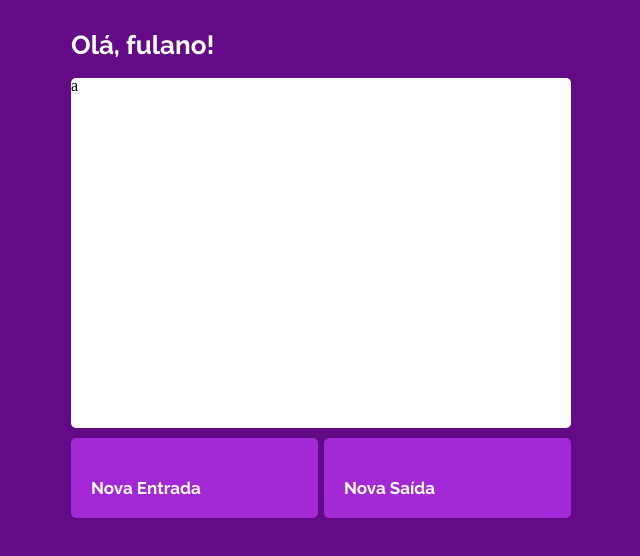
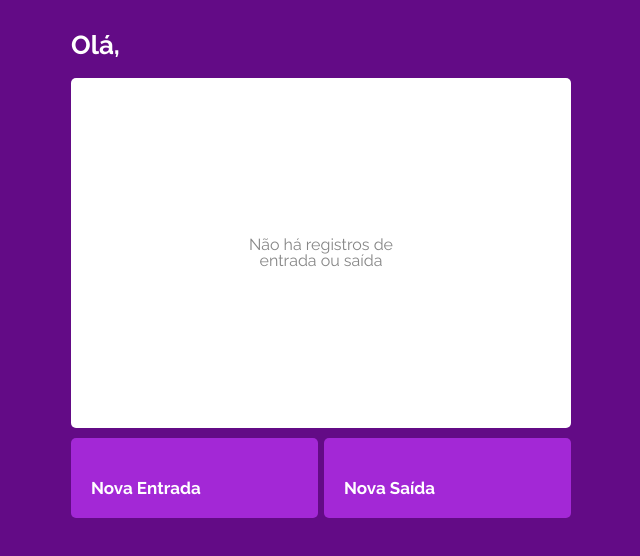
Before and after one commit to igor-gui/my-wallet-client, a React (Vite) app: page /home in a window 1280 px wide. Shown: the top 556 px of the page, without its empty margins (319-959 px from the left). Built offline with nearby package versions, Linux system fonts and the light colour scheme; the HTML template or start-up script is replaced by a standard one; a web font is replaced by a local one.

Commit message:
feat: :money_with_wings: Get the transactions from de API

```diff
--- a/src/App.tsx
+++ b/src/App.tsx
@@ -14,6 +14,7 @@ function App() {
           <Route path='/' element={<SignInForm />} />
           <Route path='/sign-up' element={<SignUpForm />} />
           <Route path='/home' element={<Home />} />
+          <Route path='/new_transaction/:type' element={'aaaaa'}/>
         </Routes>
       </BrowserRouter>
     </AuthContextProvider>
--- a/src/components/SignInForm.tsx
+++ b/src/components/SignInForm.tsx
@@ -1,6 +1,6 @@
 import { Button, FormStyle, Input } from "@/styles";
 import AuthContainer from "./AuthContainer"
-import { FormEvent, ReactNode, useContext, useState } from "react";
+import { FormEvent, ReactNode, useContext, useEffect, useState } from "react";
 import { handleForm, signIn } from "@/services";
 import { AuthContext } from "@/contexts";
 import { useNavigate } from "react-router-dom";
@@ -13,11 +13,22 @@ function SignInCredentials(): ReactNode {
     const context = useContext(AuthContext);
     const navigate = useNavigate()
 
+    useEffect(()=> {
+
+        const token = localStorage.getItem("token")
+        if(token){
+            navigate('/home');
+        }
+
+    }, [])
+
     async function handleSubmit(e: FormEvent<HTMLFormElement>, form: CreateSessionParams) {
         e.preventDefault();
 
         try {
             const { data } = await signIn(form);
+            localStorage.setItem("name", data.name);
+            localStorage.setItem("token", data.token);
             context?.setUser(data)
             navigate('/home');
         } catch (error) {
--- a/src/components/SignUpForm.tsx
+++ b/src/components/SignUpForm.tsx
@@ -1,4 +1,4 @@
-import { ChangeEvent, useState } from "react";
+import { ChangeEvent, useEffect, useState } from "react";
 import AuthContainer from "./AuthContainer";
 import { signUp } from "@/services/api";
 import { useNavigate } from "react-router-dom";
@@ -10,6 +10,15 @@ function SignUpCredentials() {
     const [form, setForm] = useState({ name: '', email: '', password: '', confirmPassword: '' })
 
     const navigate = useNavigate()
+
+    useEffect(()=> {
+
+        const token = localStorage.getItem("token")
+        if(token){
+            navigate('/home');
+        }
+
+    }, [])
 
     function handleForm(e: ChangeEvent<HTMLInputElement>) {
         const { value, name } = e.target;
--- a/src/components/TransactionsBox.tsx
+++ b/src/components/TransactionsBox.tsx
@@ -1,9 +1,38 @@
+import { AuthContext } from "@/contexts";
+import { TransactionsListGenerator } from "@/hooks";
+import { getTransactions } from "@/services";
 import { TransactionBoxStyle } from "@/styles";
+import { ReactNode, useContext, useEffect, useState } from "react";
 
 export function TransactionsBox() {
+    const [transactions, setTransactions] = useState<ReactNode[] | null>(null);
+
+    const context = useContext(AuthContext)
+
+
+    useEffect(() => {
+        if (context?.user.token) {
+            getTransactions(context.user.token)
+                .then(res => {
+                    const transactionList = res.data;
+
+                    const HTMLTransactionsList: ReactNode[] = TransactionsListGenerator(transactionList) || [];
+                    setTransactions(HTMLTransactionsList);
+                })
+                .catch(err => alert(err.message));
+
+        }
+
+    }, [context?.user])
+
+
     return (
         <TransactionBoxStyle>
-            a
+            {transactions && transactions.length > 0 ? transactions
+                :
+                <h2>Não há registros de <br/>
+                    entrada ou saída</h2>}
         </TransactionBoxStyle>
     )
+
 }
--- a/src/contexts/Auth.tsx
+++ b/src/contexts/Auth.tsx
@@ -4,7 +4,7 @@ import { ReactNode, createContext, useState } from "react";
 
 
 
-export const AuthContext = createContext<AuthContextType | null>(null);
+export const AuthContext = createContext<AuthContextType | undefined>(undefined);
 
 export function AuthContextProvider({ children }: { children: ReactNode }): ReactNode {
     const [user, setUser] = useState<User>({ name: '', token: '' });
--- a/src/hooks/ComponentGenerator.tsx
+++ b/src/hooks/ComponentGenerator.tsx
@@ -3,10 +3,8 @@ import dayjs from "dayjs";
 import { ReactNode } from "react";
 
 
-export function TransactionsListGenerator(list: TransactionParams[]) : ReactNode {
-
-
-    const HTMLTransactionsList : ReactNode = list.map(item => {
+export function TransactionsListGenerator(list: TransactionParams[]) : ReactNode[] {
+    const HTMLTransactionsList : ReactNode[] = list.map(item => {
         return (
             <>
                 <span>{dayjs(item.date).format("DD/MM/YYYY")}</span>
@@ -16,9 +14,5 @@ export function TransactionsListGenerator(list: TransactionParams[]) : ReactNode
         )
     })
 
-    return (
-        <div>
-            {HTMLTransactionsList}
-        </div>
-    )
+    return HTMLTransactionsList;
 }
--- a/src/pages/Home.tsx
+++ b/src/pages/Home.tsx
@@ -3,12 +3,12 @@ import { HomeStyle, TransactionButtons } from "@/styles";
 
 
 export function Home() {
-
+    const name = localStorage.getItem("name");
 
     return (
         <HomeStyle>
             <div className="container">
-                <h1>Olá, fulano!</h1>
+                <h1>Olá, {name}</h1>
                 <TransactionsBox />
                 <TransactionButtons>
                     <button>Nova Entrada</button>
--- a/src/services/api.ts
+++ b/src/services/api.ts
@@ -1,4 +1,4 @@
-import { TransactionsListGenerator } from "@/hooks";
+// import { TransactionsListGenerator } from "@/hooks";
 import { CreateSessionParams, CreateUserParams } from "@/types";
 import { CreateTransactionParams } from "@/types/transaction.type";
 import axios from "axios";
@@ -25,15 +25,11 @@ export async function postTransactions(data: CreateTransactionParams) {
             authorization: `Bearer ${token}`
         }
     }
-    try {
+
     const promise = await api.post(`/nova-transacao/${type}`, { description, price }, config);
-    return TransactionsListGenerator(promise.data)
+    return promise;
 
-    }
-    catch (err){
-        console.error(err)
-        return
-    }
+
 }
 
 export async function getTransactions(token: string) {
@@ -42,15 +38,7 @@ export async function getTransactions(token: string) {
             authorization: `Bearer ${token}`,
         }
     }
-
-    try {
-        const promise = await api.get('/transactions', config);
-        return TransactionsListGenerator(promise.data)
-
-        }
-        catch (err){
-            console.error(err)
-            return err;
-        }
+    const promise = await api.get('/transactions', config);
+    return promise;
 
 }
--- a/src/styles/TransactionsStyle.tsx
+++ b/src/styles/TransactionsStyle.tsx
@@ -4,7 +4,8 @@ import { buttonCollor, halfMaxWith, maxWidth, textColor } from ".";
 export const TransactionBoxStyle = styled.div`
     display: flex;
     flex-direction: column;
-
+    align-items: center;
+    justify-content: center;
     margin-top: 20px;
 
     width: 80%;
@@ -14,6 +15,17 @@ export const TransactionBoxStyle = styled.div`
     border-radius: 5px;
 
     background-color: ${() => textColor};
+    h2 {
+        display: flex;
+        width: 100%;
+        height: 100%;
+        justify-content: center;
+        color: #868686;
+        text-align: center;
+        font-family: Raleway;
+        font-weight: 400;
+
+    }
 `;
 
 export const TransactionButtons = styled.div`
```
Also changed, not shown: 1 other file (tests, documents, lock files or other folders).
